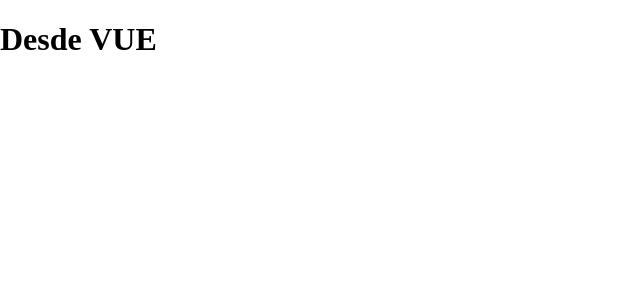
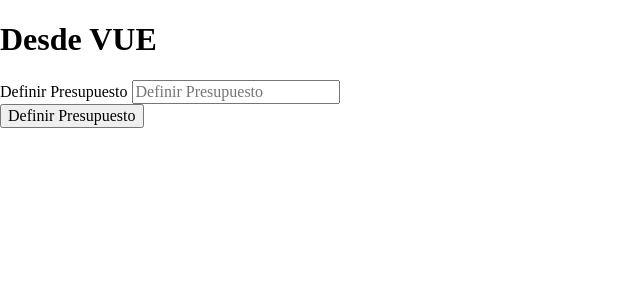
Before and after one commit to torresmald/vue-gastos, a Vue app: page / in a window 1280 px wide. Shown: the top 300 px of the page, without its empty margins (0-640 px from the left). Built offline with nearby package versions, Linux system fonts and the light colour scheme.

Commit message:
Presupuesto

```diff
--- a/src/App.vue
+++ b/src/App.vue
@@ -1,9 +1,12 @@
 <script setup>
+import Presupuesto from './components/Presupuesto.vue';
 
 </script>
 
 <template>
   <h1>Desde VUE</h1>
+  <div class="contenedor contenedor-header contenedor-sombra"></div>
+  <Presupuesto />
 </template>
 
 <style scoped>
--- /dev/null
+++ b/src/components/Presupuesto.vue
@@ -0,0 +1,17 @@
+<script setup>
+
+</script>
+<template>
+  <form>
+    <div class="campo">
+        <label for="">
+            Definir Presupuesto
+        </label>
+        <input type="text" id="nuevo-presupuesto" class="nuevo-presupuesto" placeholder="Definir Presupuesto">
+    </div>
+    <input type="submit" value="Definir Presupuesto">
+  </form>
+</template>
+<style>
+
+</style>
```
